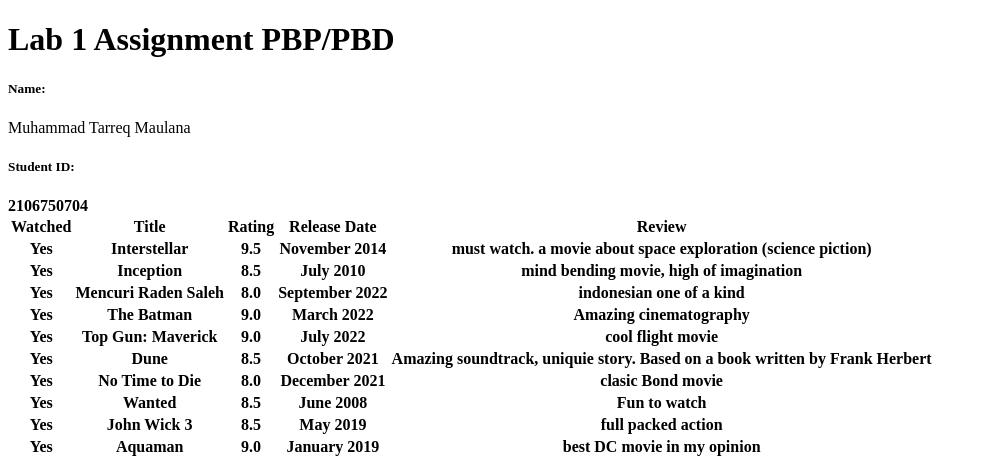
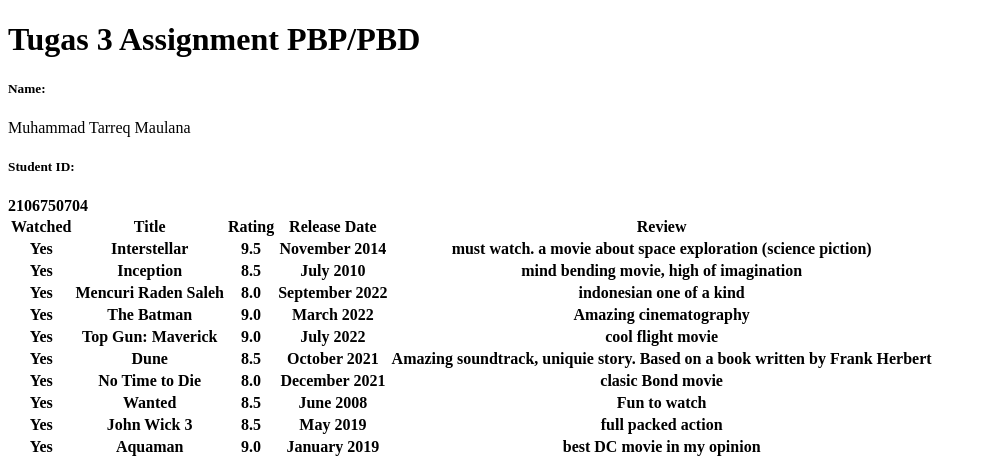
Before and after one commit to mrtrq/Tugas-2-MTarreq, a Django app: page /mywatchlist/ in a window 1280 px wide. Shown: the top 458 px of the page, without its empty margins (0-987 px from the left). Run offline with Django 4.2, Linux system fonts and the light colour scheme; data comes from the database, SQL or seed files in the repository; lists and menus that the app fills with data are empty.

Commit message:
changing title

```diff
--- a/mywatchlist/templates/mywatchlist.html
+++ b/mywatchlist/templates/mywatchlist.html
@@ -2,7 +2,7 @@
 
  {% block content %}
 
-  <h1>Lab 1 Assignment PBP/PBD</h1>
+  <h1>Tugas 3 Assignment PBP/PBD</h1>
 
   <h5>Name: </h5>
   <p>Muhammad Tarreq Maulana</p>
```
